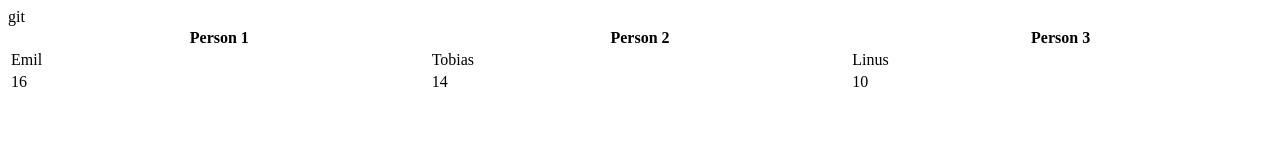
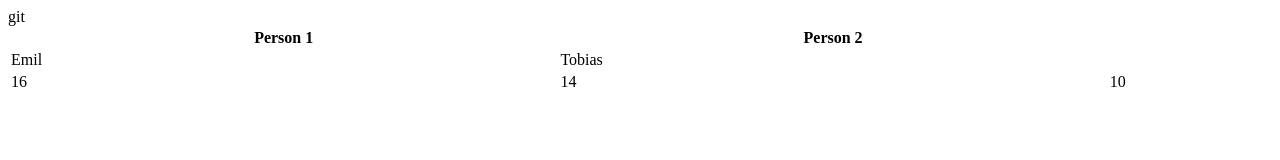
Before and after one commit to thamiem-n/group_task, a plain HTML site: page index.html in a window 1280 px wide. Drawn offline with Linux system fonts and the light colour scheme.

Commit message:
whatever

```diff
--- a/index.html
+++ b/index.html
@@ -10,12 +10,10 @@
         <tr>
           <th>Person 1</th>
           <th>Person 2</th>
-          <th>Person 3</th>
         </tr>git
         <tr>
           <td>Emil</td>
           <td>Tobias</td>
-          <td>Linus</td>
         </tr>
         <tr>
           <td>16</td>
```
